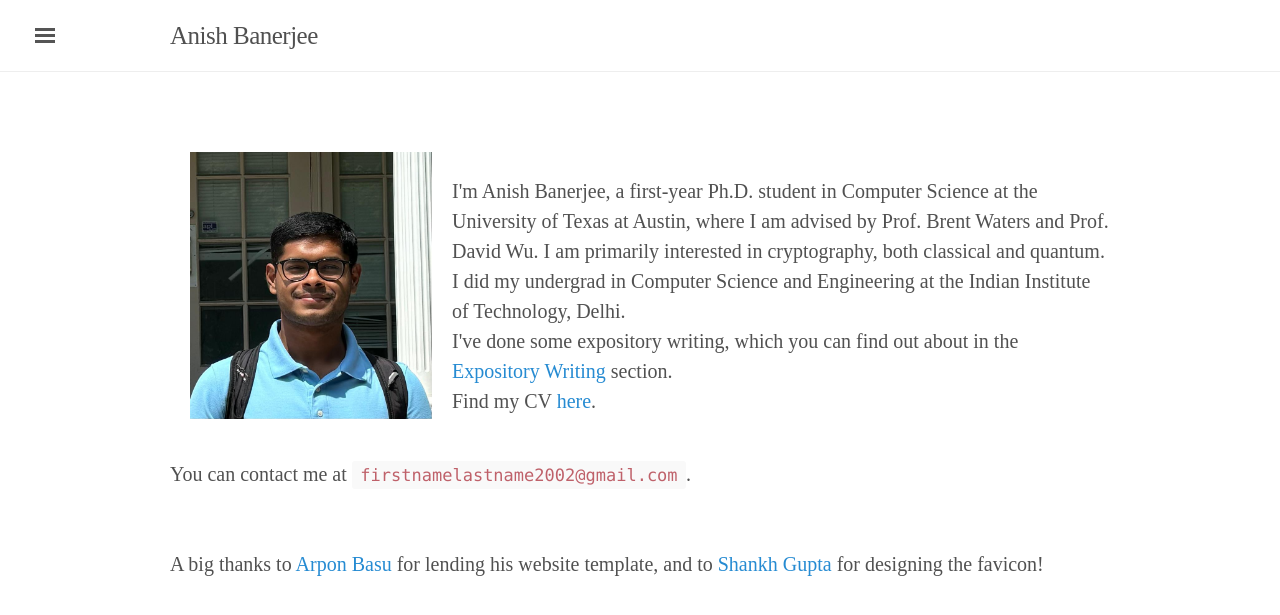
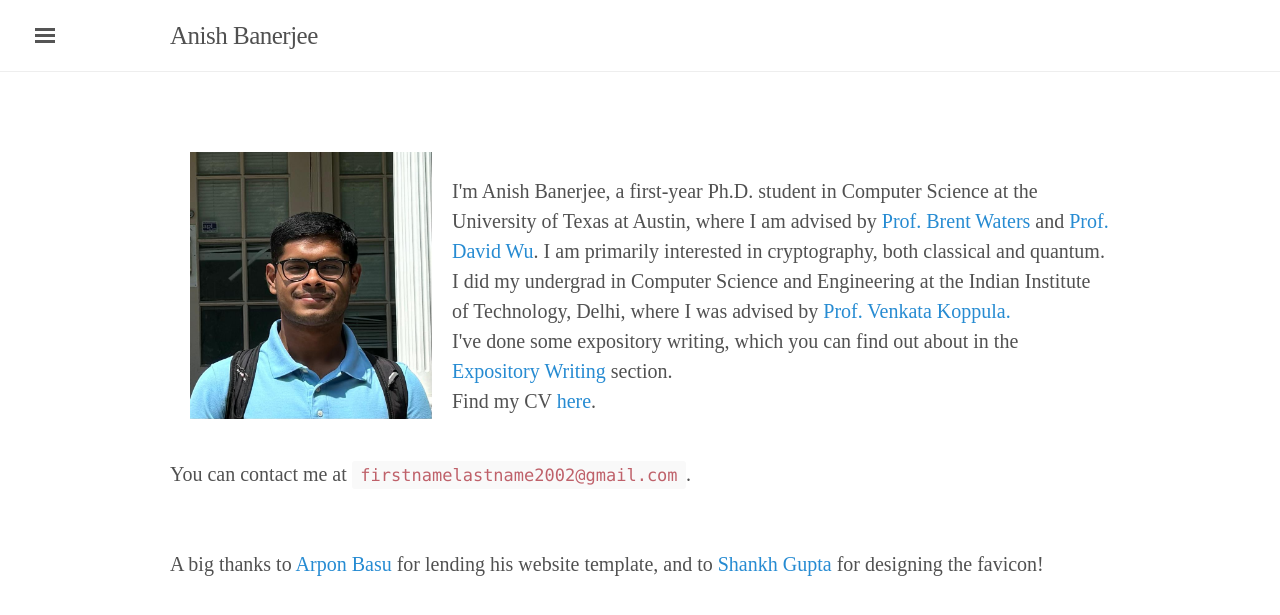
Before and after one commit to AB271202/AB271202.github.io, a Jekyll site: the page built from index.md, in a window 1280 px wide. Shown: the top 615 px of the page. Built offline with Jekyll 4.4.1, drawn with Linux system fonts in a browser that asks for light colours; some web fonts are replaced.

Commit message:
Updated homepage

```diff
--- a/index.md
+++ b/index.md
@@ -25,8 +25,8 @@ title: Home
     <div class="row">
         <img src="me.jpeg" alt="Picture" style="width:30%; max-height: 100%; padding: 20px;">
         <div>
-            I'm Anish Banerjee, a first-year Ph.D. student in Computer Science at the University of Texas at Austin, where I am advised by Prof. Brent Waters and Prof. David Wu. I am primarily interested in cryptography, both classical and quantum. <br>
-            I did my undergrad in Computer Science and Engineering at the Indian Institute of Technology, Delhi. <br>
+            I'm Anish Banerjee, a first-year Ph.D. student in Computer Science at the University of Texas at Austin, where I am advised by <a href="https://www.cs.utexas.edu/~bwaters/">Prof. Brent Waters</a> and <a href="https://www.cs.utexas.edu/~dwu4/">Prof. David Wu</a>. I am primarily interested in cryptography, both classical and quantum. <br>
+            I did my undergrad in Computer Science and Engineering at the Indian Institute of Technology, Delhi, where I was advised by <a href = "https://web.iitd.ac.in/~kvenkata/">Prof. Venkata Koppula.</a> <br>
             <!-- You can navigate the webpage by clicking on the sidebar (top left corner).<br> -->
             I've done some expository writing, which you can find out about in the <a href="notes">Expository Writing</a> section.<br>
             Find my CV <a href = "./Anish_CV.pdf">here</a>.
```
